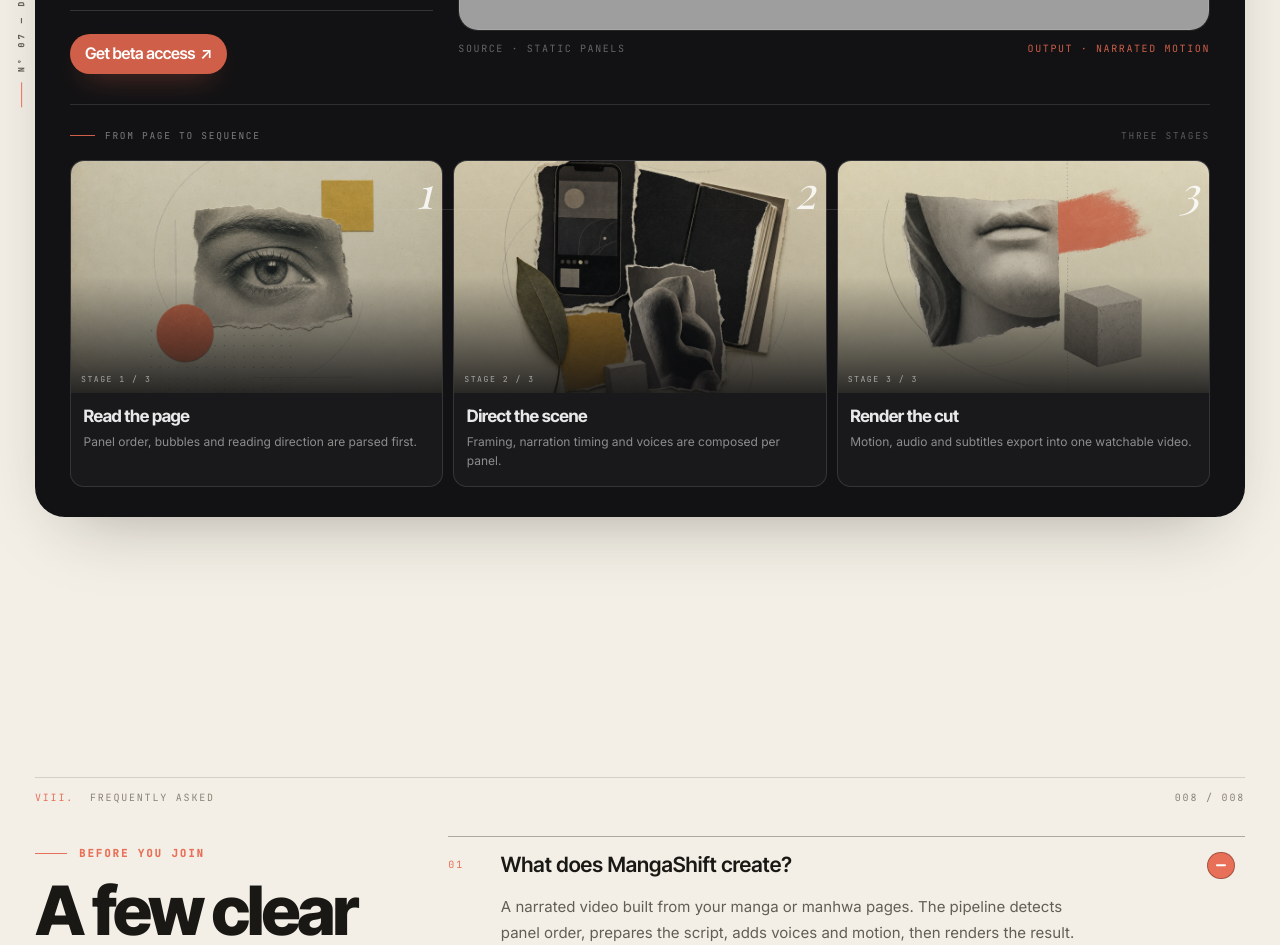
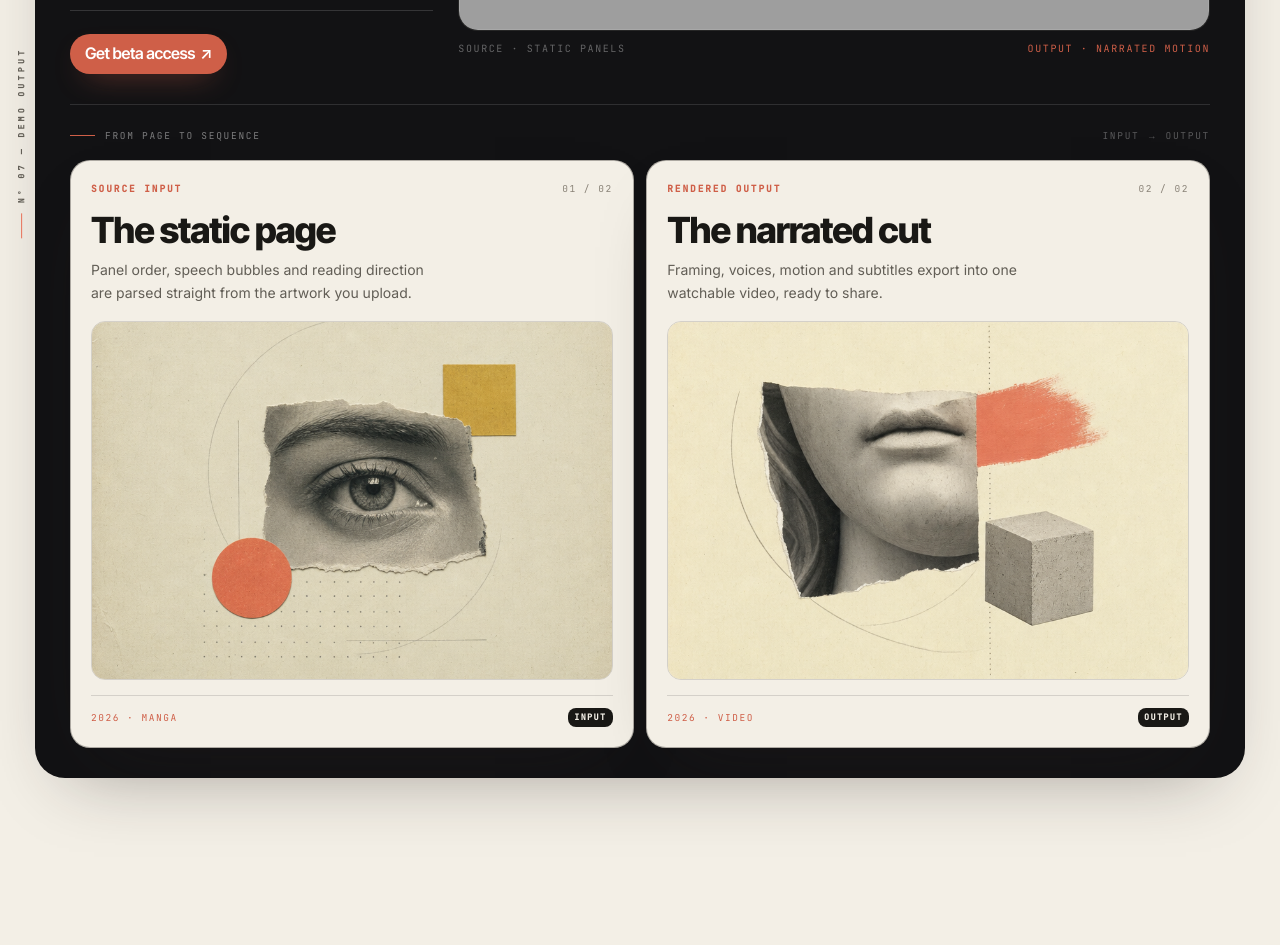
Before and after one commit to MattyMroz/MangaShiftWebsite, a Next.js app: page / in a window 1280 px wide. Shown: the part 7240-8185 px from the top of the page. Built offline with nearby package versions, Linux system fonts and the light colour scheme; grey boxes are pictures that could not be loaded.

Commit message:
feat(redesign): demo - 2 duze papierowe karty input/output (wg referencji atelier)

```diff
--- a/src/widgets/DemoSection/ui/DemoSection.tsx
+++ b/src/widgets/DemoSection/ui/DemoSection.tsx
@@ -9,24 +9,24 @@ import { SideLabel } from '@/shared/ui/SideLabel/SideLabel';
 import { assetPath } from '@/shared/lib/utils/assetPath';
 import { smoothScrollTo } from '@/shared/lib/utils/smoothScroll';
 
-const pipeline = [
+const cards = [
     {
         image: assetPath('/images/inspiration/method-1.png'),
-        step: '1',
-        label: 'Read the page',
-        note: 'Panel order, bubbles and reading direction are parsed first.',
-    },
-    {
-        image: assetPath('/images/inspiration/method-2.png'),
-        step: '2',
-        label: 'Direct the scene',
-        note: 'Framing, narration timing and voices are composed per panel.',
+        eyebrow: 'Source input',
+        index: '01 / 02',
+        title: 'The static page',
+        note: 'Panel order, speech bubbles and reading direction are parsed straight from the artwork you upload.',
+        foot: '2026 · Manga',
+        tag: 'Input',
     },
     {
         image: assetPath('/images/inspiration/method-3.png'),
-        step: '3',
-        label: 'Render the cut',
-        note: 'Motion, audio and subtitles export into one watchable video.',
+        eyebrow: 'Rendered output',
+        index: '02 / 02',
+        title: 'The narrated cut',
+        note: 'Framing, voices, motion and subtitles export into one watchable video, ready to share.',
+        foot: '2026 · Video',
+        tag: 'Output',
     },
 ] as const;
 
@@ -122,50 +122,56 @@ export const DemoSection = () => {
                                 </span>
                             </div>
                             <span className="hidden font-mono text-[0.95rem] uppercase tracking-[0.18em] text-white/30 sm:block">
-                                Three stages
+                                Input → Output
                             </span>
                         </div>
 
-                        <div className="relative mt-7 grid gap-4 sm:grid-cols-3">
-                            <span
-                                aria-hidden="true"
-                                className="absolute left-[16.6%] right-[16.6%] top-[15%] hidden h-px bg-white/12 sm:block"
-                            />
-                            {pipeline.map(({ image, step, label, note }, index) => (
-                                <motion.figure
-                                    key={step}
-                                    className="group relative overflow-hidden rounded-[1.4rem] border border-white/12 bg-white/[0.03] transition-colors duration-500 hover:border-white/25"
-                                    initial={{ opacity: 0, y: 22 }}
+                        <div className="mt-7 grid gap-5 md:grid-cols-2">
+                            {cards.map(({ image, eyebrow, index, title, note, foot, tag }, i) => (
+                                <motion.article
+                                    key={title}
+                                    className="group flex flex-col rounded-[2rem] border border-[var(--line-strong)] bg-[var(--bg)] p-6 text-[var(--text)] shadow-[var(--shadow-lg)] transition-transform duration-500 ease-[cubic-bezier(0.22,1,0.36,1)] md:p-8"
+                                    initial={{ opacity: 0, y: 24 }}
                                     whileInView={{ opacity: 1, y: 0 }}
-                                    whileHover={{ y: -6 }}
+                                    whileHover={{ y: -8 }}
                                     viewport={{ once: true, margin: '-40px' }}
-                                    transition={{ duration: 0.55, delay: index * 0.08, ease: [0.22, 1, 0.36, 1] }}
+                                    transition={{ duration: 0.6, delay: i * 0.1, ease: [0.22, 1, 0.36, 1] }}
                                 >
-                                    <div className="relative aspect-[16/10] overflow-hidden">
+                                    <div className="flex items-start justify-between">
+                                        <span className="font-mono text-[0.95rem] font-semibold uppercase tracking-[0.2em] text-[var(--accent-text)]">
+                                            {eyebrow}
+                                        </span>
+                                        <span className="font-mono text-[0.95rem] uppercase tracking-[0.16em] text-[var(--text-faint)]">
+                                            {index}
+                                        </span>
+                                    </div>
+
+                                    <h3 className="mt-6 text-[clamp(2.6rem,3vw,3.6rem)] font-extrabold leading-[1] tracking-[-0.03em]">
+                                        {title}
+                                    </h3>
+                                    <p className="mt-4 max-w-[40ch] text-[1.4rem] leading-[1.65] text-[var(--text-muted)]">
+                                        {note}
+                                    </p>
+
+                                    <div className="relative mt-7 aspect-[16/11] overflow-hidden rounded-[1.4rem] border border-[var(--line)]">
                                         <Image
                                             src={image}
                                             alt=""
                                             fill
-                                            sizes="(max-width: 640px) 100vw, 30vw"
-                                            className="object-cover opacity-90 transition-transform duration-700 ease-[cubic-bezier(0.22,1,0.36,1)] group-hover:scale-[1.05]"
+                                            sizes="(max-width: 768px) 100vw, 44vw"
+                                            className="object-cover transition-transform duration-700 ease-[cubic-bezier(0.22,1,0.36,1)] group-hover:scale-[1.04]"
                                         />
-                                        <span className="absolute inset-0 bg-gradient-to-t from-[#0c0c0e]/85 via-[#0c0c0e]/10 to-transparent" />
-                                        <span className="absolute right-4 top-3 select-none font-serif text-[4.4rem] italic leading-none text-white/85">
-                                            {step}
+                                    </div>
+
+                                    <div className="mt-6 flex items-center justify-between border-t border-[var(--line)] pt-5">
+                                        <span className="font-mono text-[0.95rem] uppercase tracking-[0.16em] text-[var(--accent-text)]">
+                                            {foot}
                                         </span>
-                                        <span className="absolute bottom-3 left-4 font-mono text-[0.82rem] uppercase tracking-[0.18em] text-white/55">
-                                            Stage {step} / 3
+                                        <span className="rounded-md bg-[var(--text)] px-2.5 py-1 font-mono text-[0.85rem] font-semibold uppercase tracking-[0.16em] text-[var(--bg)]">
+                                            {tag}
                                         </span>
                                     </div>
-                                    <figcaption className="px-5 pb-6 pt-5">
-                                        <h3 className="text-[1.7rem] font-bold leading-tight tracking-tight text-white/90">
-                                            {label}
-                                        </h3>
-                                        <p className="mt-2 text-[1.2rem] leading-[1.6] text-white/50">
-                                            {note}
-                                        </p>
-                                    </figcaption>
-                                </motion.figure>
+                                </motion.article>
                             ))}
                         </div>
                     </div>
```
